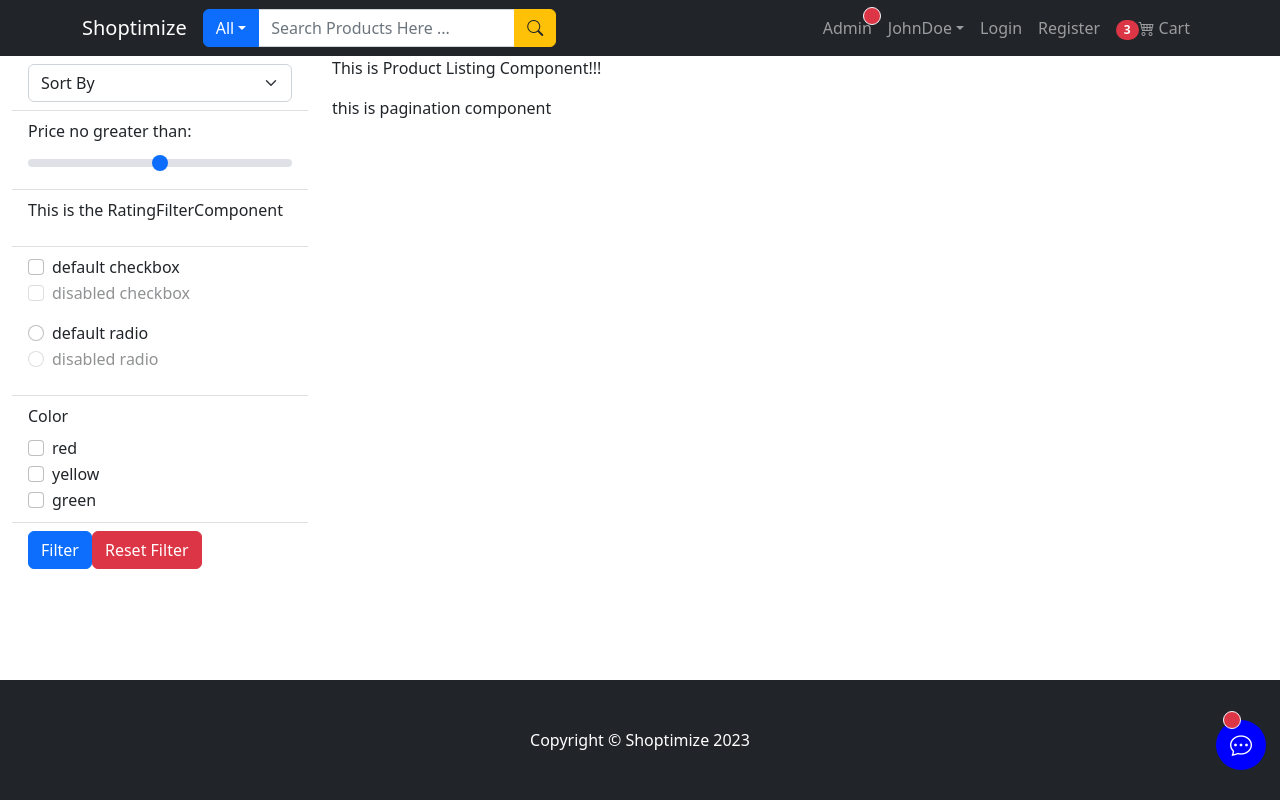
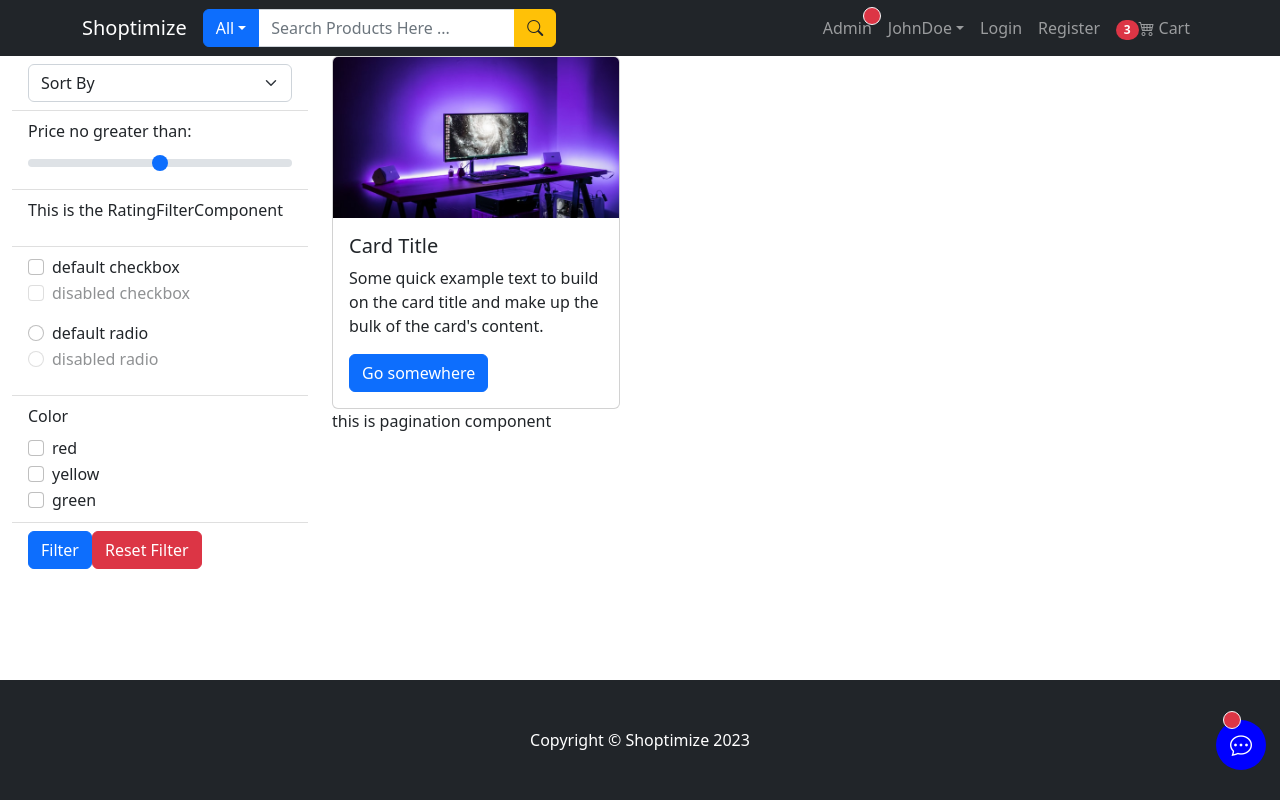
Before and after one commit to ShanchaiZ/MERN-ecommerce, a React (Create React App) app in the folder frontend/: page /product-list in a window 1280 px wide. Built offline with nearby package versions, Linux system fonts and the light colour scheme.

Commit message:
Updated the ProductForListComponent with react-bootstrap Card example but replacing the image source with one previously used for current placeholder image. Currently Only have one Product for product listing display

```diff
--- a/frontend/src/components/ProductForListComponent.js
+++ b/frontend/src/components/ProductForListComponent.js
@@ -1,8 +1,19 @@
-
-
+import { Card, Button } from "react-bootstrap";
 
 const ProductForListComponent = () => {
-    return <p>This is Product Listing Component!!!</p>
+    return (
+        <Card style={{ width: '18rem' }}>
+            <Card.Img variant="top" src="/images/category/computers-category.jpg" />
+            <Card.Body>
+                <Card.Title>Card Title</Card.Title>
+                <Card.Text>
+                    Some quick example text to build on the card title and make up the
+                    bulk of the card's content.
+                </Card.Text>
+                <Button variant="primary">Go somewhere</Button>
+            </Card.Body>
+        </Card>
+    );
 }
 
 
```
